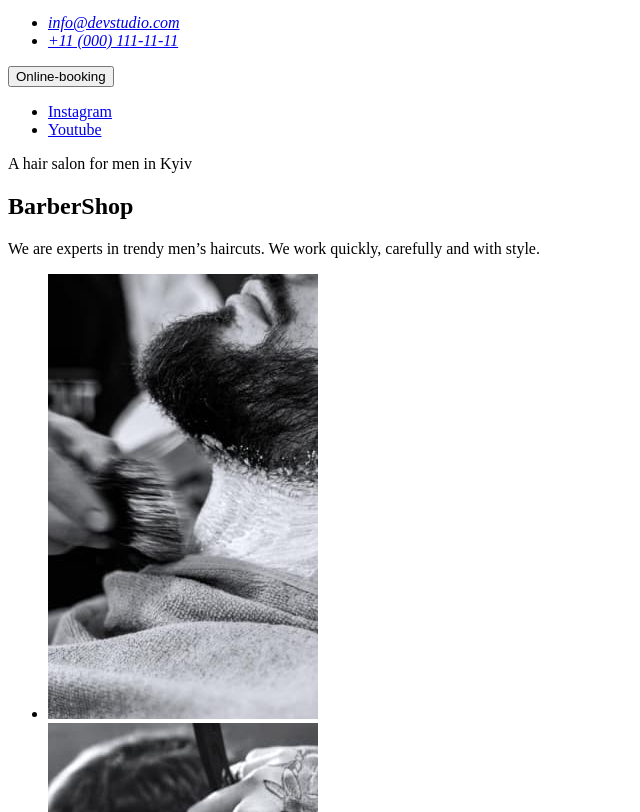
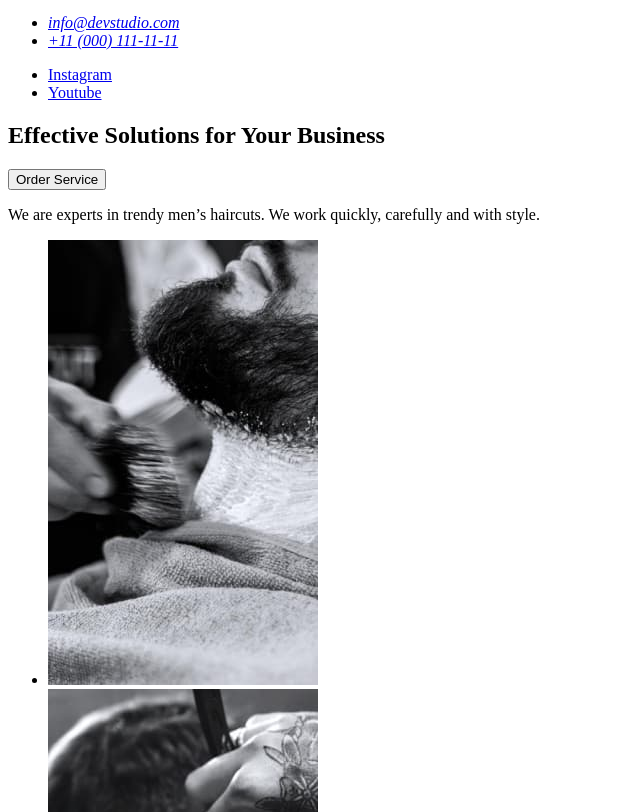
Before and after one commit to Vladychyn/goit-markup-hw-02, a plain HTML site: page index.html in a window 1280 px wide. Shown: the part 140-952 px from the top of the page, without its empty margins (0-640 px from the left). Drawn offline with Linux system fonts and the light colour scheme.

Commit message:
Update index.html

```diff
--- a/index.html
+++ b/index.html
@@ -26,24 +26,19 @@
                 <li><a href="tel:+110001111111">+11 (000) 111-11-11</a></li>
             </ul>
         </address>
-        <button type="button">Online-booking</button>
+
     </header>
     <main>
-        <!-- Hero section -->
+        <!-- About section -->
         <section>
             <ul>
                 <li><a href="#" target="_blank" rel="noopener noreferrer nofollow">Instagram</a></li>
                 <li><a href="#" target="_blank" rel="noopener noreferrer nofollow">Youtube</a></li>
             </ul>
-            <p>A hair salon for men in Kyiv</p>
-            <h1>BarberShop</h1>
+            <h1>Effective Solutions for Your Business</h1>
+            <button type="button">Order Service</button>
             <p>We are experts in trendy men’s haircuts.
                 We work quickly, carefully and with style.</p>
-        </section>
-        <!-- /Hero section -->
-
-        <!-- About section -->
-        <section>
             <ul>
                 <li><img src="img/about-img-1.jpg" alt="A board photo" width="270" height="445"></li>
                 <li><img src="img/about-img-2.jpg" alt="A head photo" width="270" height="445"></li>
@@ -59,6 +54,7 @@
             <button type="button">ONLINE-BOOKING</button>
         </section>
         <!-- /About section -->
+
         <!-- Section Services -->
         <section>
             <p>Spend your time with the best masters</p>
@@ -128,11 +124,8 @@
             <h2>¿Why people come to us?</h2>
             <p>Only good things are said about us. But it's better to see and feel 1 time than read 10
                 times.</p>
-        </section>
-        <!-- /Section Future -->
 
-        <!-- Section Team -->
-        <section>
+
             <p>For true enjoyers of the atmosphere</p>
             <h2>Our barbers</h2>
             <ul>
@@ -153,9 +146,10 @@
                 </li>
             </ul>
         </section>
-        <!-- /Section Team -->
+        <!-- /Section Future -->
 
-        <!-- Section Gallery -->
+        <!-- Section Contact -->
+
         <section>
             <p>In Latin, "barba" means "beard"</p>
             <h2 hidden>Gallery</h2>
@@ -165,11 +159,8 @@
                 <li><img src="/img/barber-img-3.jpg" alt="Barber work" width="270" height="360"></li>
                 <li><img src="/img/barber-img-4.jpg" alt="Barber work" width="270" height="360"></li>
             </ul>
-        </section>
-        <!-- /Section Gallery -->
 
-        <!-- Section Contact -->
-        <section>
+
             <h2>Online-booking</h2>
             <h2>Contacts</h2>
             <address>
```
